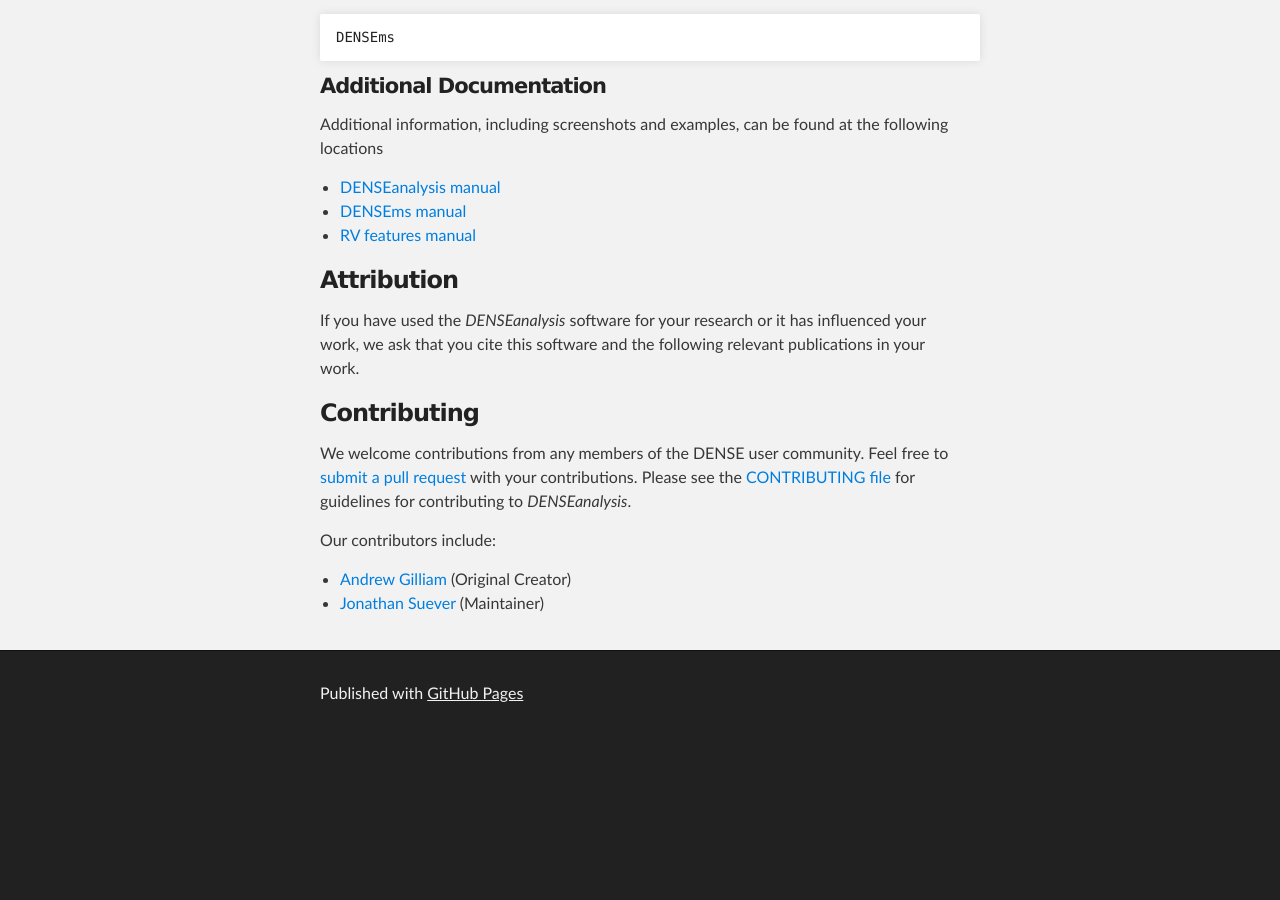
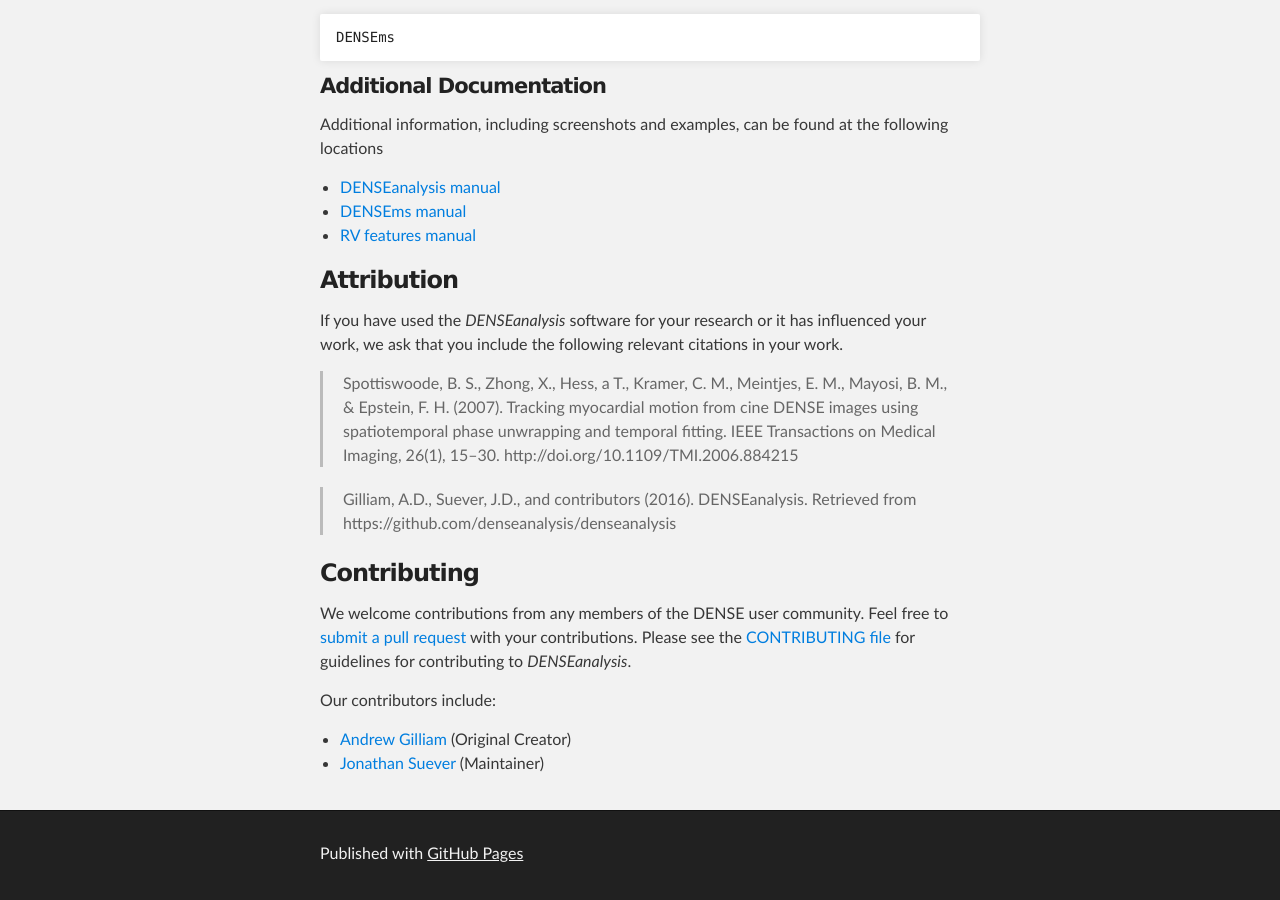
Before and after one commit to denseanalysis/denseanalysis.github.io, a Jekyll site: the page built from index.md, in a window 1280 px wide and 900 px high, scrolled down 1731 px. Built offline with Jekyll 4.4.1, drawn with Linux system fonts in a browser that asks for light colours; before the commit the page ends 2471 px from its top, so only the background shows below that.

Commit message:
Added citations

```diff
--- a/index.md
+++ b/index.md
@@ -89,8 +89,12 @@
 ### Attribution
 
 If you have used the *DENSEanalysis* software for your research or it has
-influenced your work, we ask that you cite this software and the following
-relevant publications in your work.
+influenced your work, we ask that you include the following relevant citations
+in your work.
+
+>Spottiswoode, B. S., Zhong, X., Hess, a T., Kramer, C. M., Meintjes, E. M., Mayosi, B. M., & Epstein, F. H. (2007). Tracking myocardial motion from cine DENSE images using spatiotemporal phase unwrapping and temporal fitting. IEEE Transactions on Medical Imaging, 26(1), 15–30. http://doi.org/10.1109/TMI.2006.884215
+
+>Gilliam, A.D., Suever, J.D., and contributors (2016). DENSEanalysis. Retrieved from https://github.com/denseanalysis/denseanalysis
 
 ### Contributing
 
```
